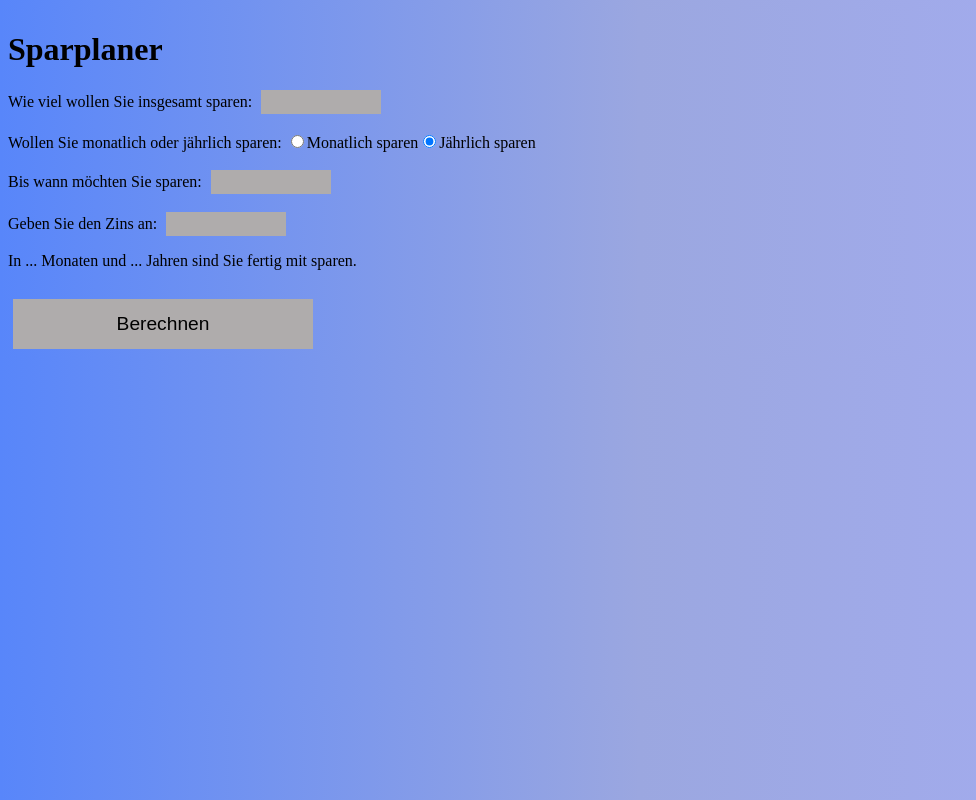
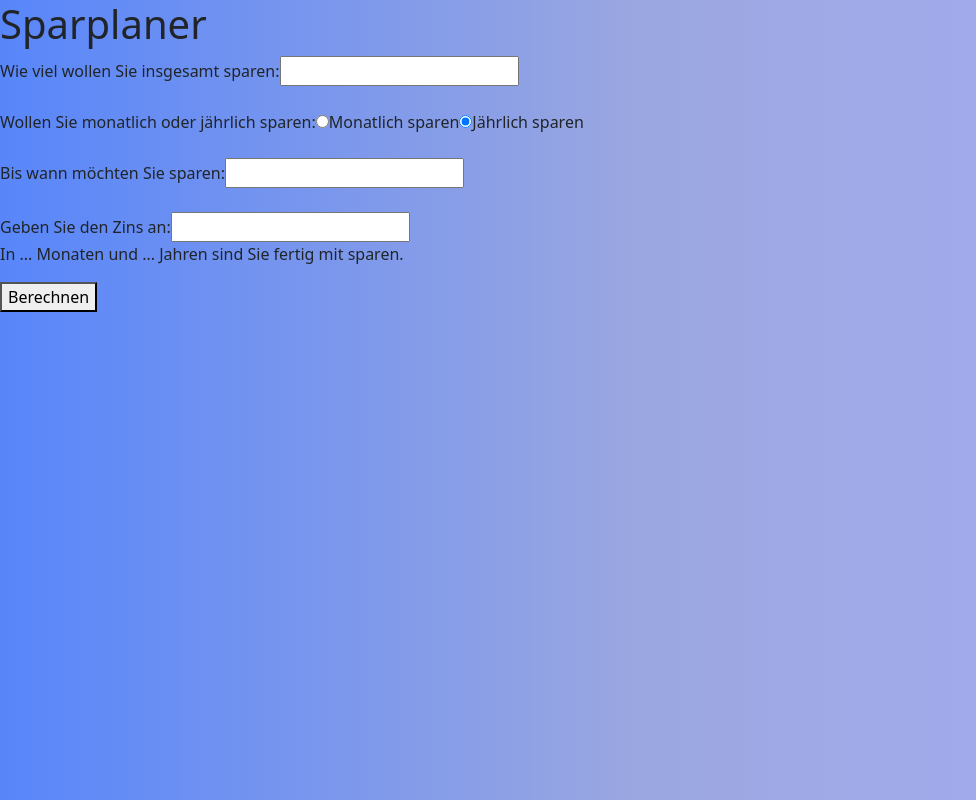
Before and after one commit to y4nisb/Pensionsrechner, a React (Create React App) app in the folder client/: page / in a window 1280 px wide. Shown: the whole page, without its empty margins (0-976 px from the left). Built offline with nearby package versions, Linux system fonts and the light colour scheme.

Commit message:
Fertigstellung vorheriger Projekte: Task 240: 1
Angefange Bootstrap für Seite 2 und 3 einzufügen.

```diff
--- a/client/package.json
+++ b/client/package.json
@@ -6,6 +6,7 @@
     "@testing-library/jest-dom": "^5.16.5",
     "@testing-library/react": "^13.4.0",
     "@testing-library/user-event": "^13.5.0",
+    "bootstrap": "^5.3.0-alpha3",
     "jsdom": "^21.1.1",
     "react": "^18.2.0",
     "react-dom": "^18.2.0",
--- a/client/src/App.css
+++ /dev/null
@@ -1,89 +0,0 @@
-input::-webkit-outer-spin-button,
-input::-webkit-inner-spin-button {
-  -webkit-appearance: none;
-  margin: 0;
-}
-
-html {
-  margin-top: 10px;
-}
-
-.App {
-  font-family: Arial, sans-serif;
-  text-align: center;
-  display: flex;
-  flex-direction: column;
-  justify-content: center;
-  font-size: 120%;
-}
-
-.monatBezahlung {
-  display: flex;
-  flex-direction: row;
-  justify-content: center;
-}
-
-.inputTextfield input,
-.berechnenButton button,
-.reset button:hover {
-  background-color: rgb(175, 172, 172);
-  padding: 0;
-  border: 0;
-  width: 120px;
-  height: 24px;
-  margin-left: 5px;
-}
-
-body {
-  background: linear-gradient(to right, #5886fa, #9ba7e0, #a7aef5);
-}
-
-.berechnenButton button,
-.reset button {
-  width: 300px;
-  height: 50px;
-  font-size: 120%;
-  margin-top: 13px;
-}
-
-.App2 {
-  font-family: Arial, sans-serif;
-  text-align: left;
-  display: flex;
-  flex-direction: column;
-  justify-content: left;
-  font-size: 120%;
-}
-
-.monatBezahlung2 {
-  display: flex;
-  flex-direction: row;
-  justify-content: left;
-}
-
-.inputTextfield2 input,
-.berechnenButton2 button,
-.reset2 button {
-  background-color: rgb(175, 172, 172);
-  padding: 0;
-  border: 0;
-  width: 120px;
-  height: 24px;
-  margin-left: 5px;
-}
-
-body {
-  background: linear-gradient(to right, #5886fa, #9ba7e0, #a7aef5);
-}
-
-.berechnenButton2 button,
-.reset2 button {
-  width: 300px;
-  height: 50px;
-  font-size: 120%;
-  margin-top: 13px;
-}
-.inputTextfield input::-webkit-inner-spin-button {
-  -webkit-appearance: none;
-  margin: 0;
-}
--- a/client/src/App.js
+++ b/client/src/App.js
@@ -1,4 +1,4 @@
-import "./App.css";
+import "./pensionsrechner.css";
 
 function App() {
   return (
--- a/client/src/page2.js
+++ b/client/src/page2.js
@@ -1,9 +1,10 @@
-import "./App.css";
+import "./pensionsrechner.css";
+import "bootstrap/dist/css/bootstrap.min.css";
 
 function App2() {
   return (
     <div className="App2">
-      <div className="titel2">
+      <div className="container">
         <h1>Pensionsrechner.v2</h1>
       </div>
       <div className="inputTextfield2">
--- a/client/src/page3.js
+++ b/client/src/page3.js
@@ -1,3 +1,6 @@
+import "./sparplaner.css";
+import "bootstrap/dist/css/bootstrap.min.css";
+
 function PAGE2() {
     return (
       <>
--- /dev/null
+++ b/client/src/pensionsrechner.css
@@ -0,0 +1,3 @@
+body {
+  background: linear-gradient(to right, #5886fa, #9ba7e0, #a7aef5);
+}
--- /dev/null
+++ b/client/src/sparplaner.css
@@ -0,0 +1,3 @@
+body {
+ background: linear-gradient(to right, #5886fa, #9ba7e0, #a7aef5);
+}
```
Also changed, not shown: 1 other file (tests, documents, lock files or other folders).
